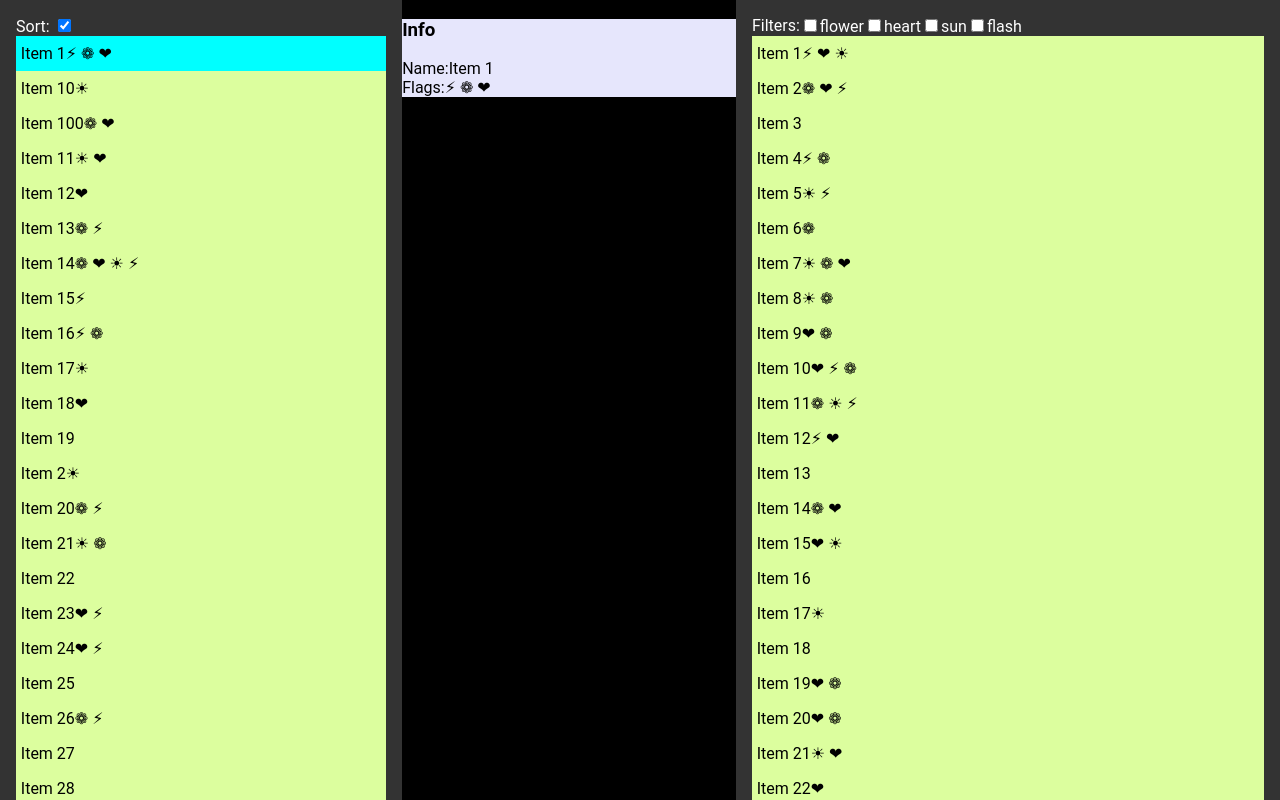
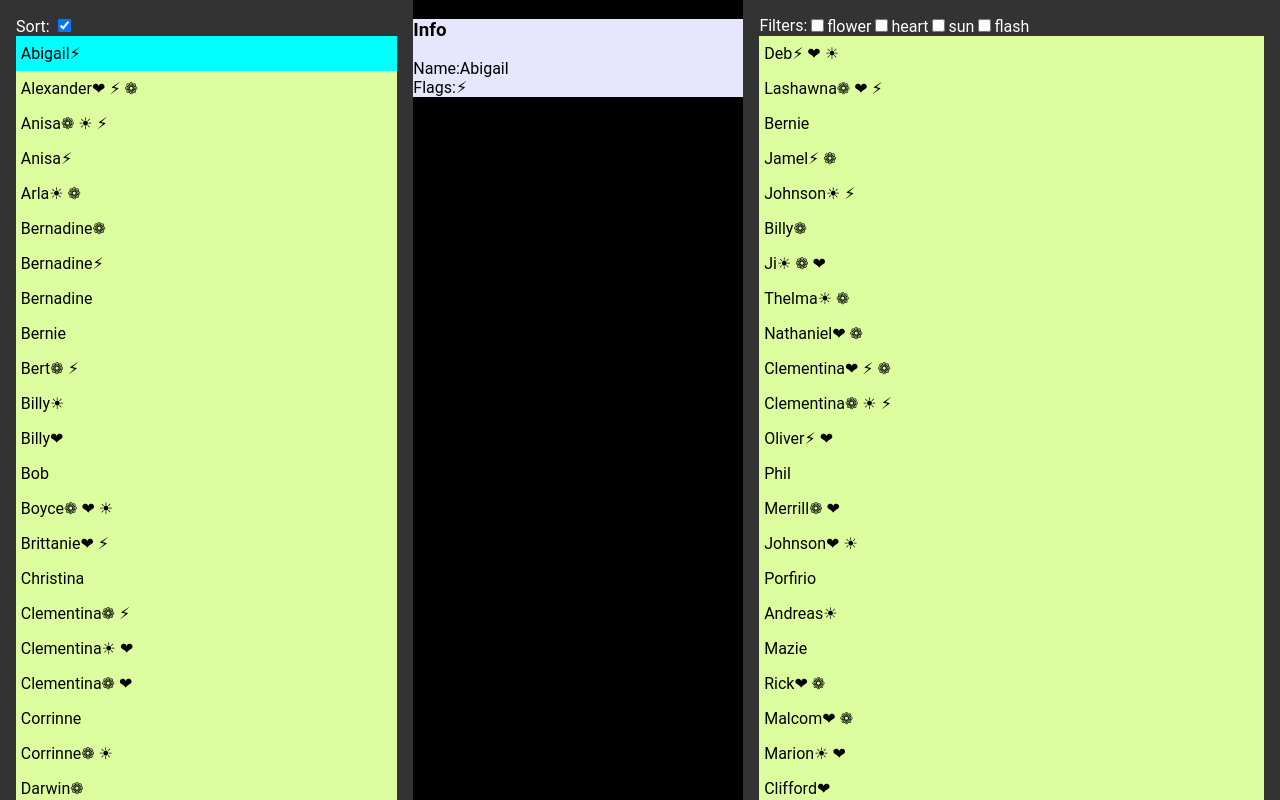
Before and after one commit to jodaka/vrt-demo, an Angular app: page / in a window 1280 px wide. Shown: the top 800 px of the page. Built offline with nearby package versions, Linux system fonts and the light colour scheme.

Commit message:
replaced item numbers with dummy names

```diff
--- a/src/app/components/item-details/item-details.component.ts
+++ b/src/app/components/item-details/item-details.component.ts
@@ -1,4 +1,4 @@
-import { Component, OnInit, ViewEncapsulation, Input, OnChanges } from '@angular/core';
+import { Component, ViewEncapsulation, Input } from '@angular/core';
 import { Item } from 'src/app/data/Item.dto';
 
 @Component({
@@ -7,15 +7,6 @@ import { Item } from 'src/app/data/Item.dto';
   styleUrls: ['./item-details.component.less'],
   encapsulation: ViewEncapsulation.None
 })
-export class ItemDetailsComponent implements OnInit, OnChanges {
-
+export class ItemDetailsComponent {
   @Input() item: Item = null;
-  constructor () { }
-
-  ngOnInit(): void {
-  }
-
-  ngOnChanges(changes: any): void {
-    console.log(11111, changes); // eslint-disable-line
-  }
 }
--- a/src/app/data/Item.dto.ts
+++ b/src/app/data/Item.dto.ts
@@ -1,6 +1,5 @@
+import { getRandomInt } from '../utilities/randomNumber';
 
-export const flags = ['flower' , 'heart' , 'sun' , 'flash'];
-export type Flag = 'flower' | 'heart' | 'sun' | 'flash';
 enum FlagIcons {
   flower = '❁',
   heart = '❤',
@@ -8,11 +7,8 @@ enum FlagIcons {
   flash = '⚡'
 }
 
-function getRandomInt(min: number, max: number): number {
-  min = Math.ceil(min);
-  max = Math.floor(max);
-  return Math.floor(Math.random() * (max - min + 1)) + min;
-}
+export const flags = ['flower' , 'heart' , 'sun' , 'flash'];
+export type Flag = 'flower' | 'heart' | 'sun' | 'flash';
 
 export class Item {
   constructor (
@@ -21,9 +17,8 @@ export class Item {
     public isSelected: boolean
   ) {}
 
-  public static buildRandom(nameCounter: number): Item {
+  public static buildRandom(itemName: string): Item {
 
-    const itemName = `Item ${nameCounter}`;
     const itemFlags: Set<Flag> = new Set();
 
     const flagsCount = getRandomInt(0, flags.length);
--- a/src/app/data/items.service.ts
+++ b/src/app/data/items.service.ts
@@ -1,5 +1,21 @@
 import { Injectable } from '@angular/core';
 import { Item } from './Item.dto';
+import { getRandomInt } from '../utilities/randomNumber';
+
+// generated here http://listofrandomnames.com/
+const dummyNames = [
+  'Tawny', 'Evita', 'Anisa', 'Malisa', 'Petra', 'Lillia', 'Aline', 'Etha', 'Bethany',
+  'Arla', 'Abigail', 'Christina', 'Patience', 'Clementina', 'Particia', 'Idalia', 'Floretta',
+  'Zola', 'Lashawna', 'Deb', 'Ramonita', 'Rana', 'Marguerite', 'Mazie', 'Thelma', 'Claudie',
+  'Bernadine', 'Rayna', 'Brittanie', 'Sherryl', 'Hillary', 'Latashia', 'Mana', 'Jeanne', 'Marx',
+  'Ji', 'Faith', 'Kathryne', 'Lawana', 'Larita', 'Lurline', 'Lila', 'Zelda', 'Corrinne', 'Maribeth',
+  'Kerrie', 'Florine', 'Goldie', 'Victoria', 'Cassey', 'Marquis', 'Bob', 'Wendell', 'Hilario',
+  'Porfirio', 'Woodrow', 'Billy', 'Boyce', 'Tyron', 'Malcom', 'Doug', 'Evan', 'Jonas', 'Ward',
+  'Rudy', 'Bert', 'Nathaniel', 'Rosendo', 'Emmitt', 'Lionel', 'Oliver', 'Neal', 'Clifford', 'Eduardo',
+  'Marion', 'Alexander', 'Guillermo', 'Raphael', 'Wade', 'Rick', 'Merrill', 'Milford', 'Art', 'Morgan',
+  'Ty', 'Mose', 'Shaun', 'Martin', 'Bernie', 'Darwin', 'Rashad', 'Israel', 'Johnson', 'Jamel', 'Phil',
+  'Gregorio', 'Patricia', 'Gary', 'Carlo', 'Andreas'
+];
 
 @Injectable({
   providedIn: 'root'
@@ -11,7 +27,8 @@ export class ItemsService {
   public generateItems(count: number = 1): Item[] {
     const items: Item[] = [];
     for (let i = 0; i < count; i++) {
-      items.push(Item.buildRandom(i + 1));
+      const name = dummyNames[ getRandomInt(0, dummyNames.length - 1) ];
+      items.push(Item.buildRandom(name));
     }
     return items;
   }
--- /dev/null
+++ b/src/app/utilities/randomNumber.ts
@@ -0,0 +1,5 @@
+export function getRandomInt(min: number, max: number): number {
+  min = Math.ceil(min);
+  max = Math.floor(max);
+  return Math.floor(Math.random() * (max - min + 1)) + min;
+}
```
